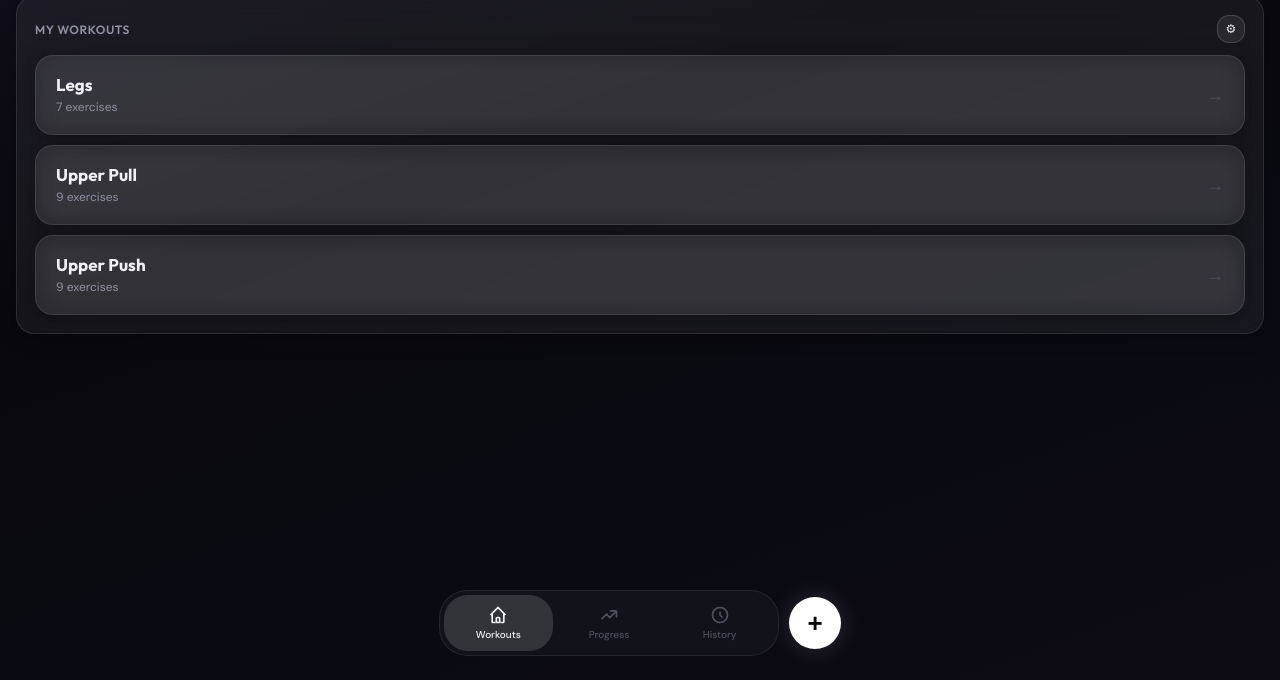
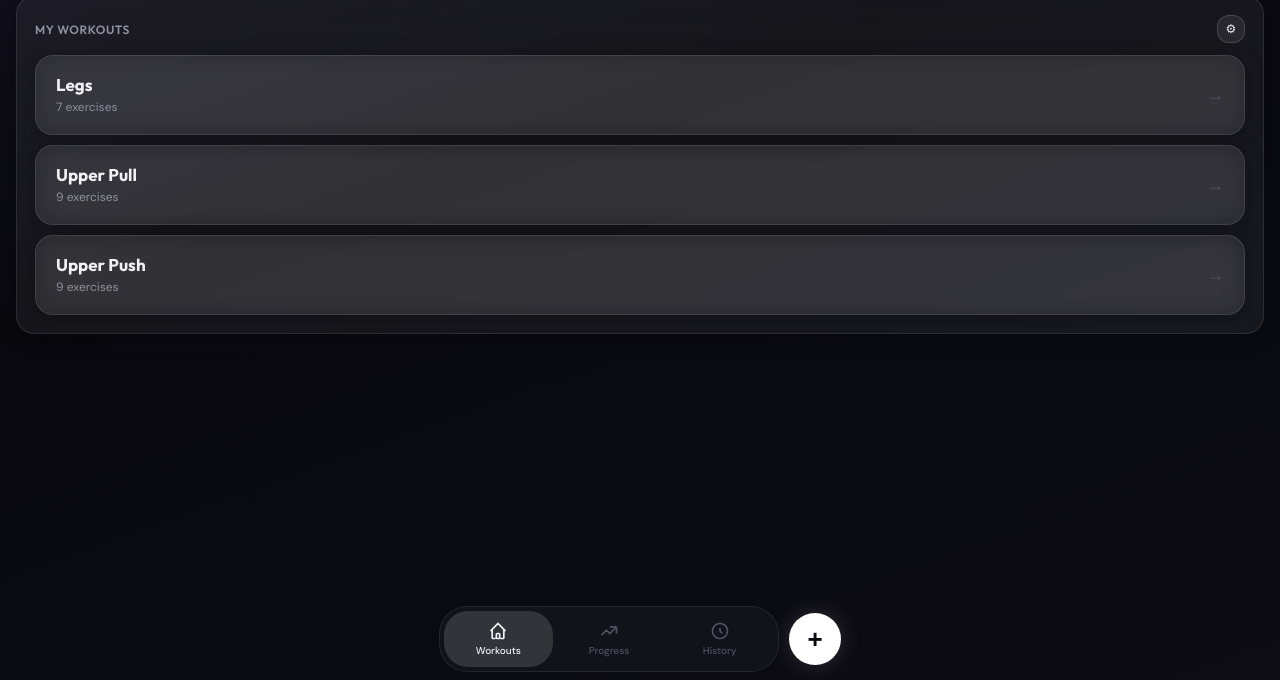
Before and after one commit to yoavc1/workout-tracker-app, a plain HTML site: page index.html in a window 1280 px wide. Shown: the part 120-800 px from the top of the page. Drawn offline with nearby package versions, Linux system fonts and the light colour scheme.

Commit message:
Add files via upload

```diff
--- a/index.html
+++ b/index.html
@@ -43,7 +43,7 @@ body{padding-bottom:env(safe-area-inset-bottom,0);background:linear-gradient(160
 .split-day{text-align:center}.split-day-label{font-family:var(--ff);font-size:10px;font-weight:600;color:var(--t3);margin-bottom:4px}
 .split-day-val{background:var(--input);border:1px solid var(--brd);border-radius:var(--rs);padding:8px 2px;font-size:9px;color:var(--t2);font-family:var(--ff);font-weight:500;min-height:36px;display:flex;align-items:center;justify-content:center;cursor:pointer;word-break:break-word;line-height:1.2}
 .split-day-val.has-workout{color:var(--t1);background:rgba(61,214,140,0.08);border-color:rgba(61,214,140,0.15)}
-.nav-wrap{position:fixed;bottom:0;left:0;right:0;z-index:100;display:flex;align-items:center;justify-content:center;gap:10px;padding:8px 16px;padding-bottom:calc(24px + env(safe-area-inset-bottom,0))}
+.nav-wrap{position:fixed;bottom:0;left:0;right:0;z-index:100;display:flex;align-items:center;justify-content:center;gap:10px;padding:0 16px;padding-bottom:calc(8px + env(safe-area-inset-bottom,0))}
 .nav{background:rgba(20,20,28,0.92);-webkit-backdrop-filter:var(--glass);backdrop-filter:var(--glass);border:1px solid rgba(255,255,255,0.08);display:flex;border-radius:28px;padding:4px;gap:2px;flex:1;max-width:340px}
 [data-theme="light"] .nav{background:rgba(230,230,234,0.92);border-color:rgba(0,0,0,0.06)}
 .ntab{flex:1;display:flex;flex-direction:column;align-items:center;gap:3px;background:none;border:none;color:var(--t3);font-family:var(--fb);font-size:10px;font-weight:500;cursor:pointer;padding:10px 0;transition:all 0.25s ease;border-radius:24px}
```
